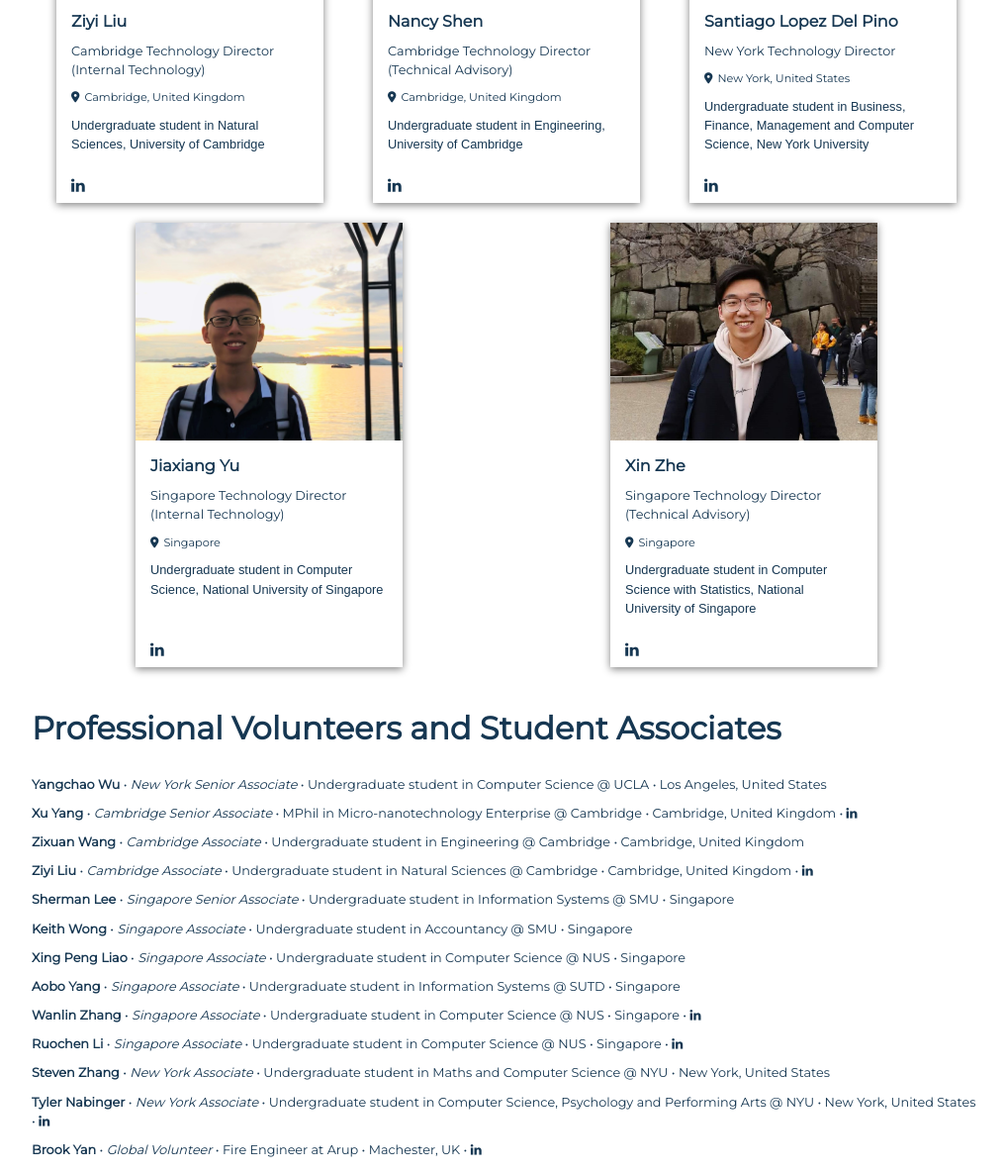
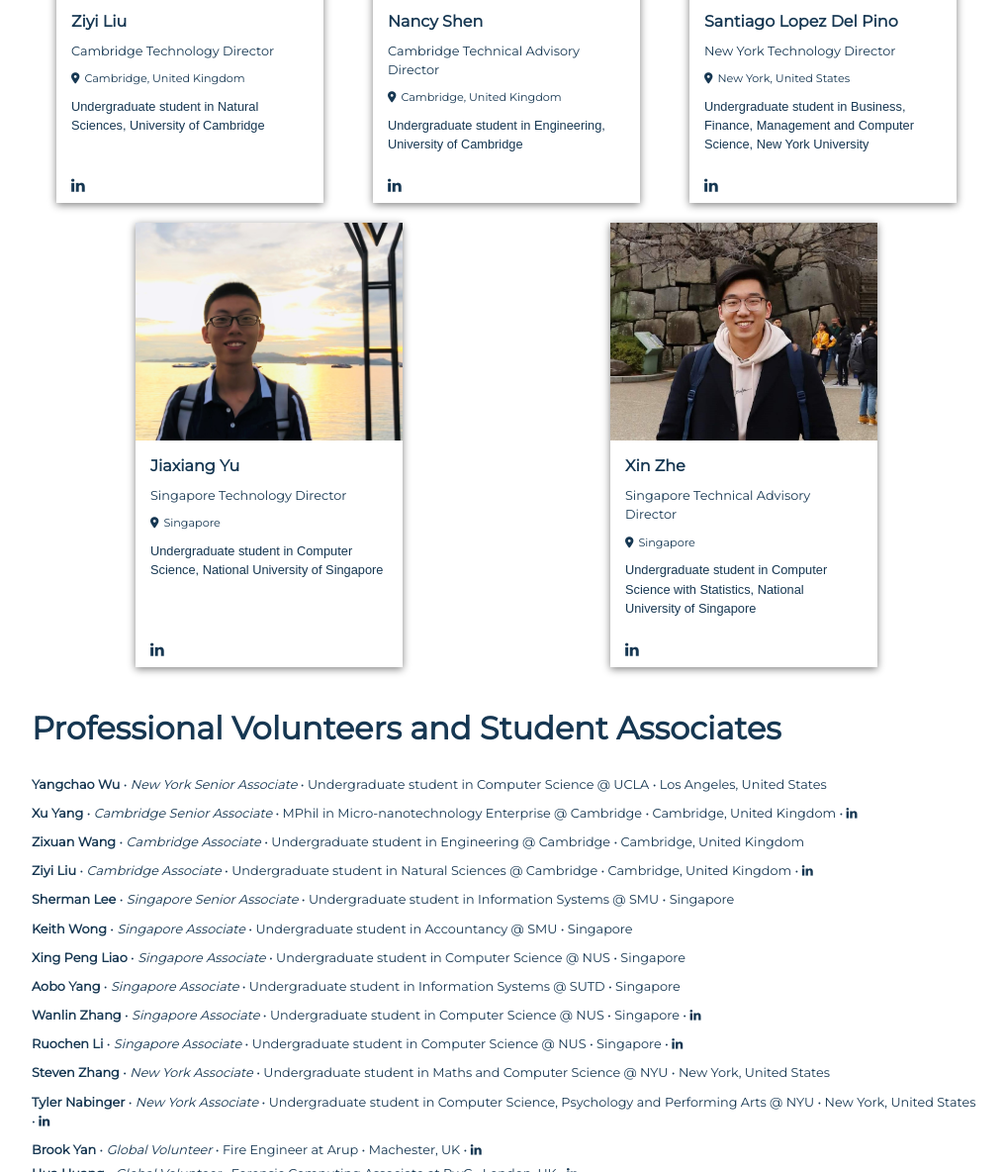
Before and after one commit to BfE-Technology/BfE-Technology.github.io, a Jekyll site: the page built from team.md, in a window 1280 px wide and 1400 px high, scrolled down 4705 px, cut to the strip 216-1400 px from the top of the window. Shown: the whole strip at 99% size, without its empty margins (128-1145 px from the left). Built offline with Jekyll 4.4.1, drawn with Linux system fonts in a browser that asks for light colours; nearby versions of some CDN libraries; some of the changed text lies outside the part shown.

Commit message:
Update team.md

```diff
--- a/team.md
+++ b/team.md
@@ -382,7 +382,7 @@ layout: subpage
      </div>
      <div class="team-text">
        <h4 class="team-name">Ziyi Liu</h4>
-       <div class="team-title">Cambridge Technology Director (Internal Technology)</div>
+       <div class="team-title">Cambridge Technology Director</div>
        <div class="team-location"><i class="fas fa-map-marker-alt"></i>Cambridge, United Kingdom</div>
        <div class="team-desc">
          Undergraduate student in Natural Sciences, University of Cambridge
@@ -395,7 +395,7 @@ layout: subpage
      </div>
      <div class="team-text">
        <h4 class="team-name">Nancy Shen</h4>
-       <div class="team-title">Cambridge Technology Director (Technical Advisory)</div>
+       <div class="team-title">Cambridge Technical Advisory Director</div>
        <div class="team-location"><i class="fas fa-map-marker-alt"></i>Cambridge, United Kingdom</div>
        <div class="team-desc">
          Undergraduate student in Engineering, University of Cambridge
@@ -421,7 +421,7 @@ layout: subpage
      </div>
      <div class="team-text">
        <h4 class="team-name">Jiaxiang Yu</h4>
-       <div class="team-title">Singapore Technology Director (Internal Technology)</div>
+       <div class="team-title">Singapore Technology Director</div>
        <div class="team-location"><i class="fas fa-map-marker-alt"></i>Singapore</div>
        <div class="team-desc">
          Undergraduate student in Computer Science, National University of Singapore
@@ -434,7 +434,7 @@ layout: subpage
      </div>
      <div class="team-text">
        <h4 class="team-name">Xin Zhe</h4>
-       <div class="team-title">Singapore Technology Director (Technical Advisory)</div>
+       <div class="team-title">Singapore Technical Advisory Director</div>
        <div class="team-location"><i class="fas fa-map-marker-alt"></i>Singapore</div>
        <div class="team-desc">
          Undergraduate student in Computer Science with Statistics, National University of Singapore
@@ -483,6 +483,10 @@ layout: subpage
 </div>
 <div class="team-text-only">
   <strong>Brook Yan</strong> • <em>Global Volunteer</em> • Fire Engineer at Arup • Machester, UK • <a href="https://www.linkedin.com/in/brook-yan-0b0298a0/" target="_blank"><i class="fa fa-linkedin-in"></i></a>
+<div class="team-text-only">
+  <strong>Hua Huang</strong> • <em>Global Volunteer</em> • Forensic Computing Associate at PwC • London, UK • <a href="https://www.linkedin.com/in/hua-huang-27188011b/" target="_blank"><i class="fa fa-linkedin-in"></i></a>
+<div class="team-text-only">
+  <strong>Xue Hui Tan</strong> • <em>Global Volunteer</em> • Undergraduate student in Business Analytics @ NUS • Singapore • <a href="https://www.linkedin.com/in/xue-hui-tan/" target="_blank"><i class="fa fa-linkedin-in"></i></a>
 </div>
 
 <h2> Alum </h2>
```
